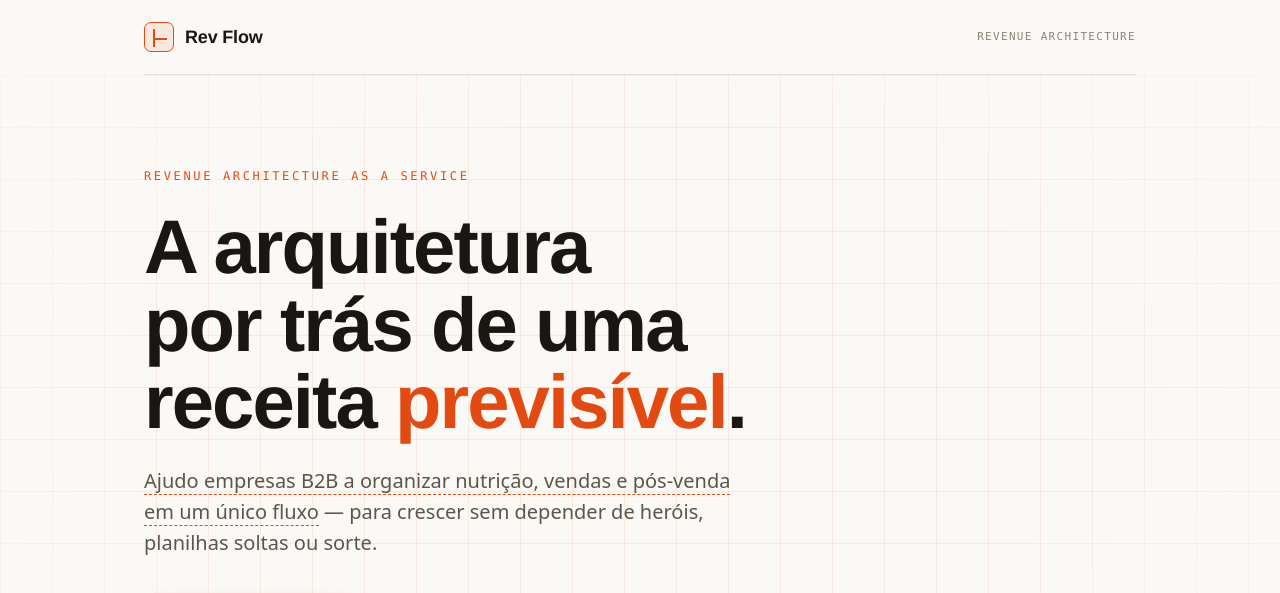
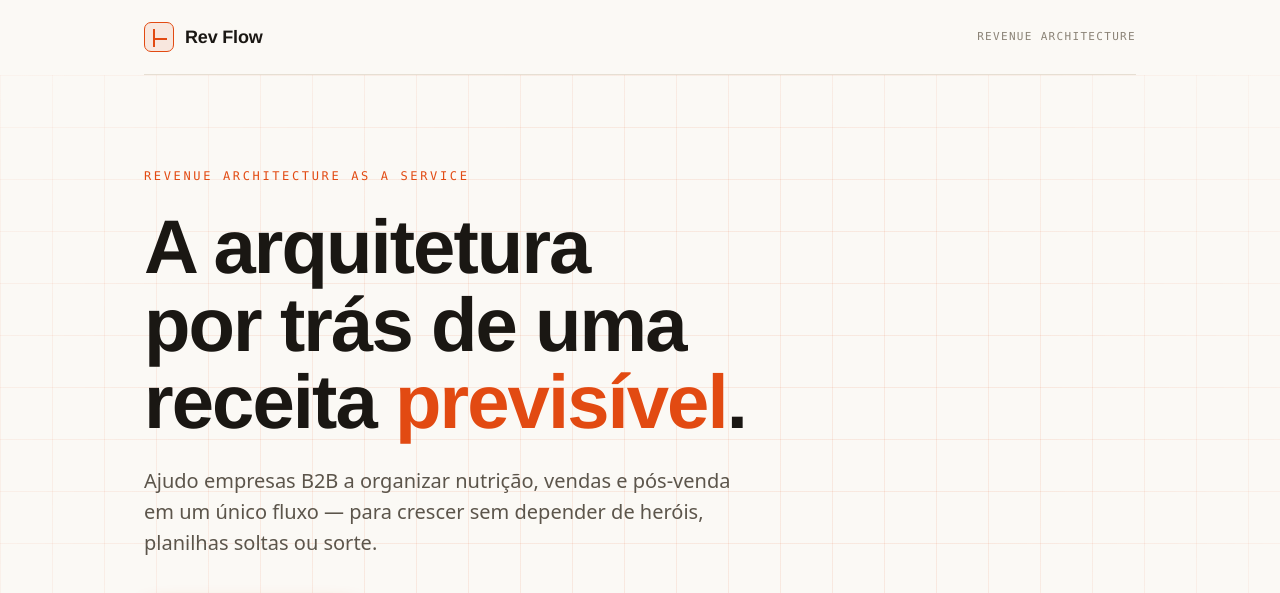
Before and after one commit to feijaodocrm/feijaodocrm.github.io, a plain HTML site: page sobre.html in a window 1280 px wide. Shown: the top 593 px of the page. Drawn offline with Linux system fonts and the light colour scheme.

Commit message:
Landing: remover marca de placeholder da frase de descrição
Co-Authored-By: Claude Opus 4.8 <noreply@anthropic.com>

```diff
--- a/sobre.html
+++ b/sobre.html
@@ -309,7 +309,7 @@
     <p class="eyebrow reveal">Revenue Architecture as a Service</p>
     <h1 class="reveal">A arquitetura por trás de uma receita <em>previsível</em>.</h1>
     <p class="lead reveal">
-      <span class="placeholder">Ajudo empresas B2B a organizar nutrição, vendas e pós-venda em um único fluxo</span> —
+      Ajudo empresas B2B a organizar nutrição, vendas e pós-venda em um único fluxo —
       para crescer sem depender de heróis, planilhas soltas ou sorte.
     </p>
     <div class="cta-row reveal">
```
